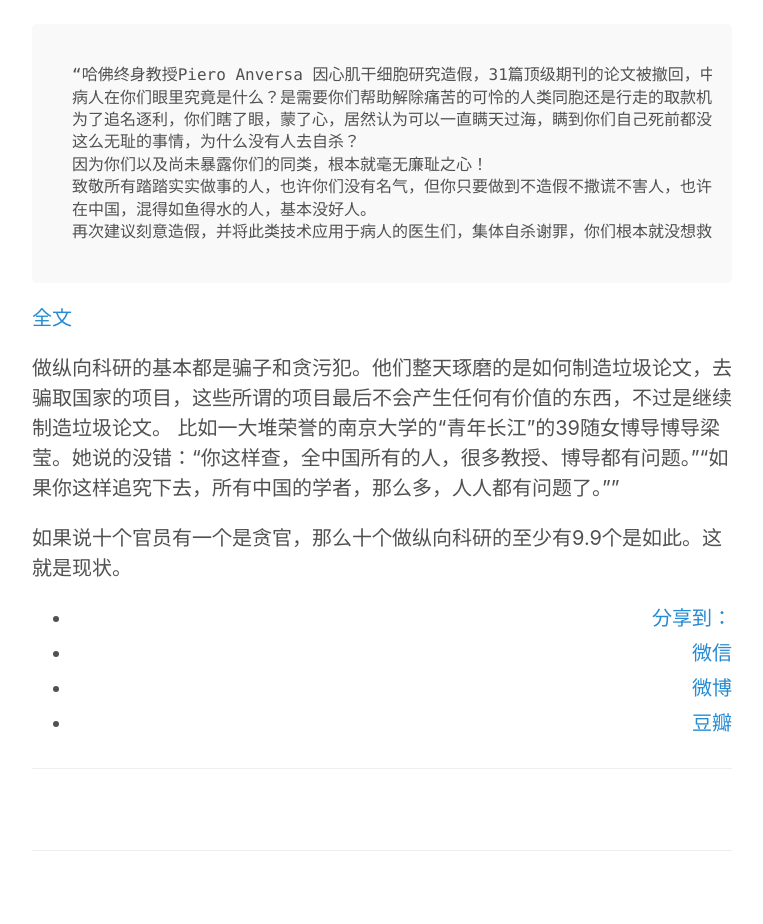
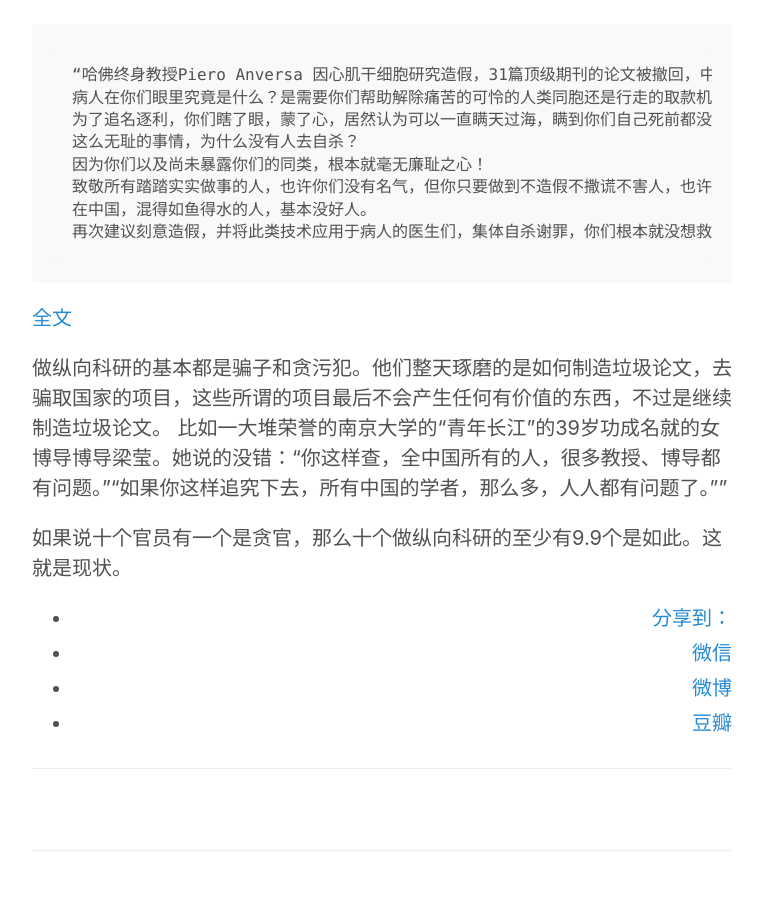
Before and after one commit to hwdong/hwdong-old.github.io, a Jekyll site: the page built from _posts/2018-10-18-混得如鱼得水的人基本没好人.md, in a window 1280 px wide. Shown: the part 257-1181 px from the top of the page, without its empty margins (258-1021 px from the left). Built offline with Jekyll 4.4.1, drawn with Linux system fonts in a browser that asks for light colours; comment, search, counter and statistics services are not loaded.

Commit message:
Update 2018-10-18-混得如鱼得水的人基本没好人.md

```diff
--- a/_posts/2018-10-18-混得如鱼得水的人基本没好人.md
+++ b/_posts/2018-10-18-混得如鱼得水的人基本没好人.md
@@ -23,6 +23,6 @@ tags:
 [全文](https://weibo.com/drliqingchen?is_all=1)
 
 做纵向科研的基本都是骗子和贪污犯。他们整天琢磨的是如何制造垃圾论文，去骗取国家的项目，这些所谓的项目最后不会产生任何有价值的东西，不过是继续制造垃圾论文。
-比如一大堆荣誉的南京大学的“青年长江”的39随女博导博导梁莹。她说的没错：“你这样查，全中国所有的人，很多教授、博导都有问题。”“如果你这样追究下去，所有中国的学者，那么多，人人都有问题了。””
+比如一大堆荣誉的南京大学的“青年长江”的39岁功成名就的女博导博导梁莹。她说的没错：“你这样查，全中国所有的人，很多教授、博导都有问题。”“如果你这样追究下去，所有中国的学者，那么多，人人都有问题了。””
 
 如果说十个官员有一个是贪官，那么十个做纵向科研的至少有9.9个是如此。这就是现状。
```
